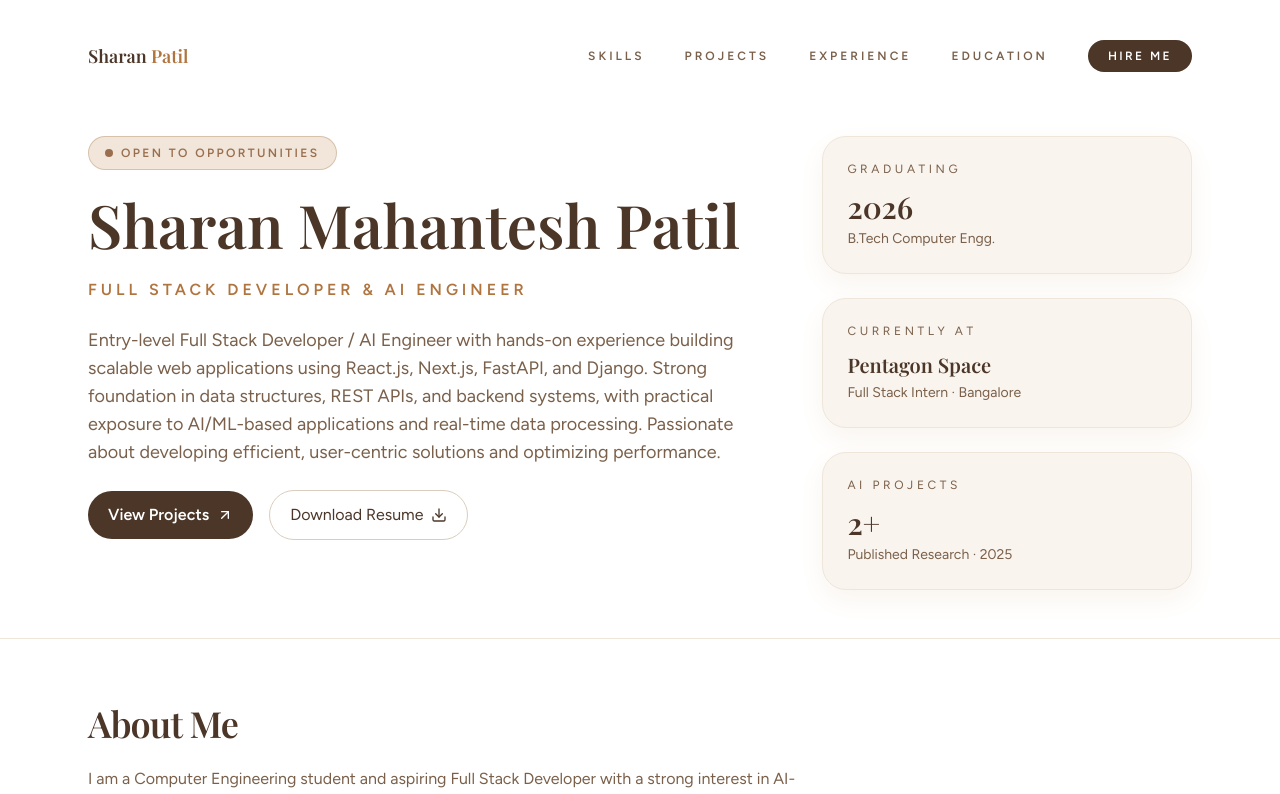
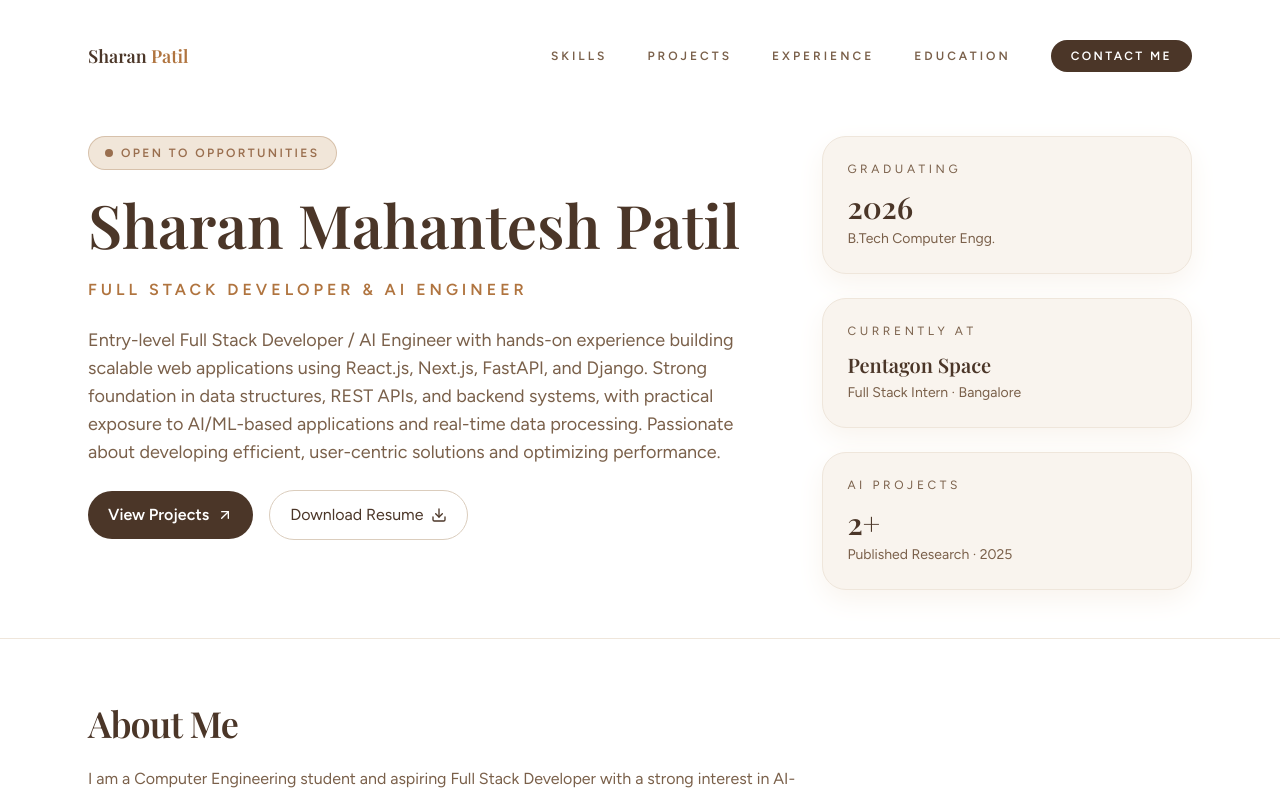
Before and after one commit to Sharan0555/Portfolio, a React (Vite) app: page / in a window 1280 px wide. Shown: the top 794 px of the page. Built offline with nearby package versions, Linux system fonts and the light colour scheme.

Commit message:
Rename hire me CTA to contact me

```diff
--- a/src/components/Hero.jsx
+++ b/src/components/Hero.jsx
@@ -40,7 +40,7 @@ const Hero = () => {
               href="#contact"
               className="inline-flex items-center justify-center rounded-full bg-ink px-5 py-2 text-xs font-semibold uppercase tracking-[0.2em] text-white transition hover:-translate-y-0.5 hover:bg-navy-600"
             >
-              Hire Me
+              Contact Me
             </a>
           </div>
           <div className="flex flex-1 items-center justify-between md:hidden">
@@ -51,7 +51,7 @@ const Hero = () => {
               href="#contact"
               className="inline-flex items-center justify-center rounded-full bg-ink px-4 py-2 text-[10px] font-semibold uppercase tracking-[0.2em] text-white"
             >
-              Hire Me
+              Contact Me
             </a>
           </div>
         </nav>
```
